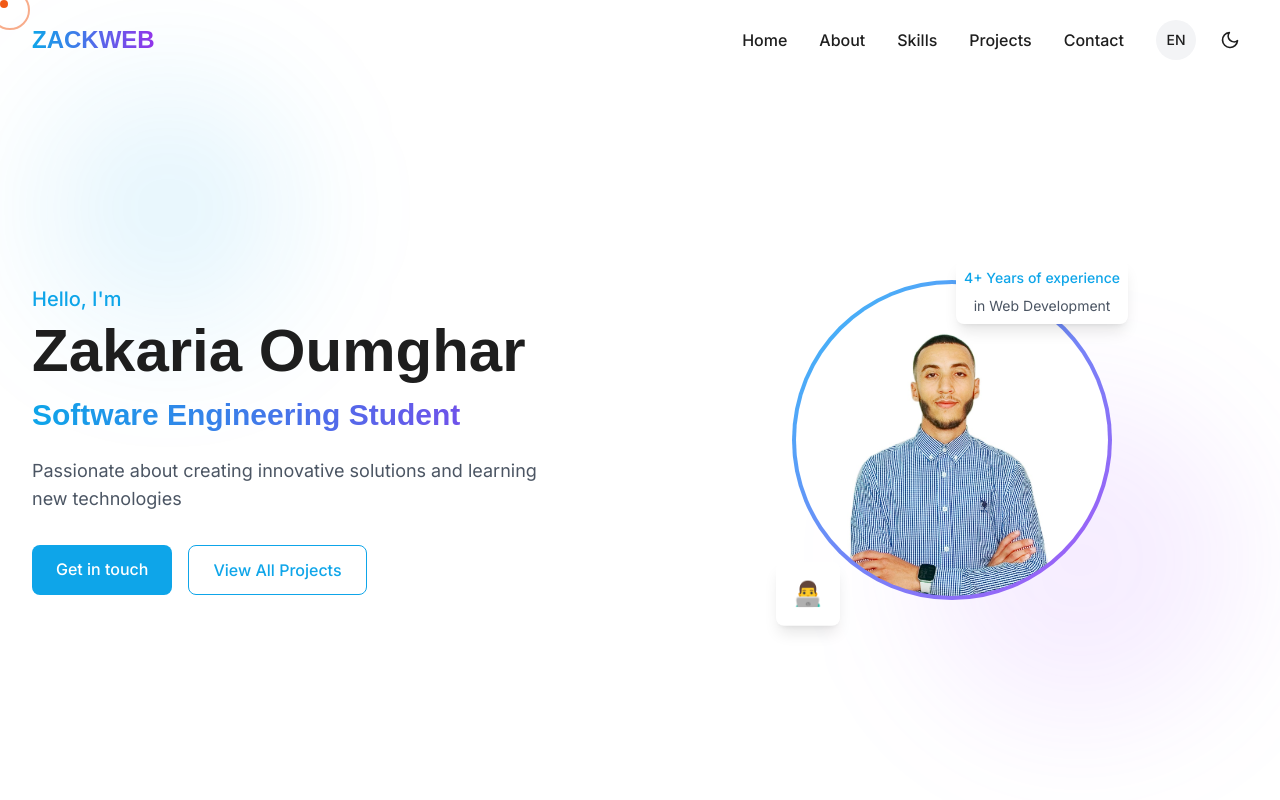
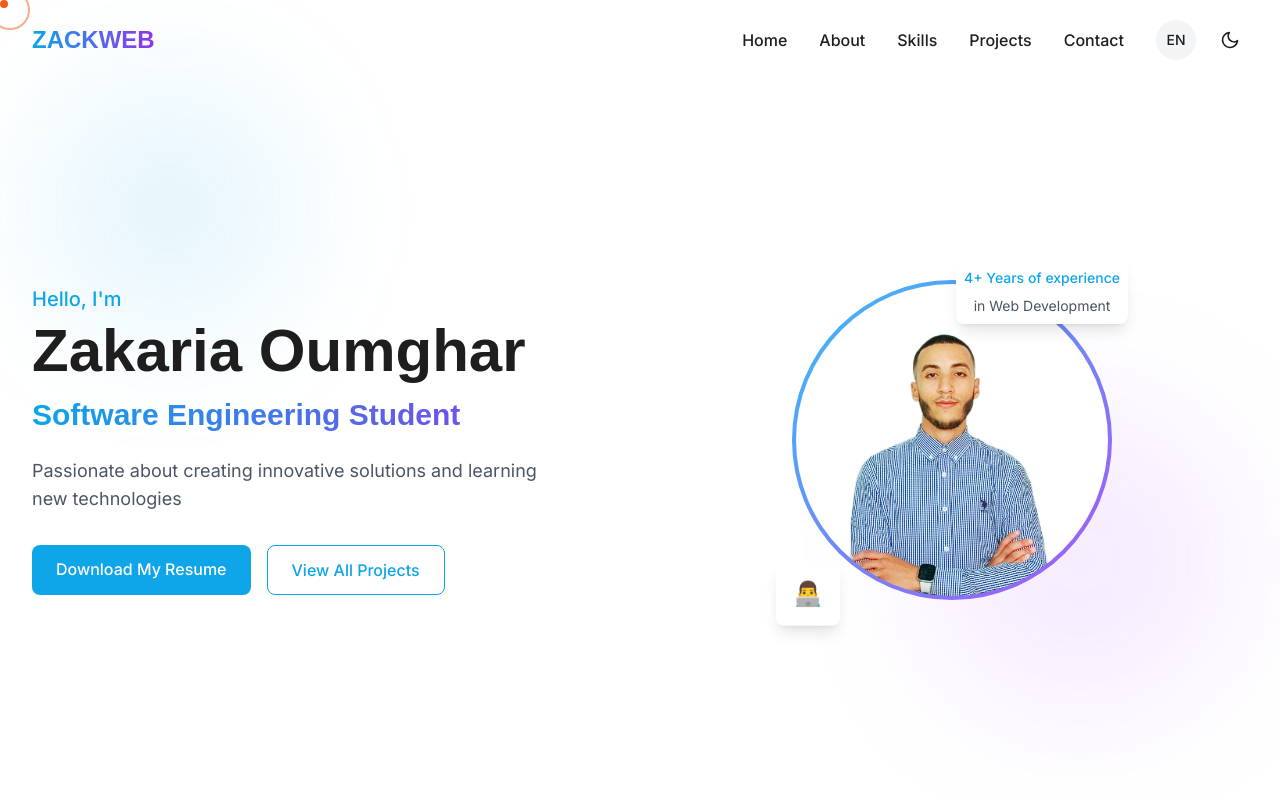
Before and after one commit to zackweb-pro/zakaria-oumghar, a React (Vite) app: page / in a window 1280 px wide. Shown: the top 800 px of the page. Built offline with nearby package versions, Linux system fonts and the light colour scheme; a web font is replaced by a local one.

Commit message:
I mean it looks like its finished now!

```diff
--- a/src/components/HeroSection.jsx
+++ b/src/components/HeroSection.jsx
@@ -83,13 +83,15 @@ const HeroSection = () => {
           </motion.p>
           <motion.div variants={itemVariants} className="flex flex-wrap gap-4">
           <motion.a
-              href="#contact"
+            href={t('hero.cv')}
             className="btn-primary hover-trigger"
             whileHover={{ scale: 1.05 }}
             whileTap={{ scale: 0.95 }}
+            download
           >
             {t('hero.cta')}
           </motion.a>
+
             <motion.a
               href="#projects"
               className="btn-outline hover-trigger"
--- a/src/locales/en.json
+++ b/src/locales/en.json
@@ -10,7 +10,8 @@
     "greeting": "Hello, I'm",
     "title": "Software Engineering Student",
     "description": "Passionate about creating innovative solutions and learning new technologies",
-    "cta": "Get in touch",
+    "cta": "Download My Resume",
+    "cv": "/zakaria-oumghar/assets/ENG_RESUME_ZAKARIA_OUMGHAR_PROFESSIONAL.pdf",
     "exp": "4+ Years of experience",
     "field_exp": "in Web Development"
   },
@@ -47,7 +48,7 @@
     "tools": "Tools & Others"
   },
   "projects": {
-    "title": "My Projects",
+    "title": "My Projects & Experiences",
     "viewAll": "View All Projects",
     "viewProject": "View Project",
     "sourceCode": "Source Code"
--- a/src/locales/fr.json
+++ b/src/locales/fr.json
@@ -10,7 +10,8 @@
     "greeting": "Bonjour, je suis",
     "title": "Étudiant en Génie Logiciel",
     "description": "Passionné par la création de solutions innovantes et l'apprentissage de nouvelles technologies",
-    "cta": "Me contacter",
+    "cta": "Télécharger Mon CV",
+    "cv": "/zakaria-oumghar/assets/FR_CV_ZAKARIA_OUMGHAR_PROFESSIONAL (1).pdf",
     "exp": "4+ ans d'expérience",
     "field_exp": "en Développement Web"
   },
@@ -48,7 +49,7 @@
     "tools": "Outils & Autres"
   },
   "projects": {
-    "title": "Mes Projets",
+    "title": "Mes Projets & Experiences",
     "viewAll": "Voir Tous les Projets",
     "viewProject": "Voir le Projet",
     "sourceCode": "Code Source"
```
Also changed, not shown: 2 other files (tests, documents, lock files or other folders). Lines whose indentation alone changed are shown as unchanged.
